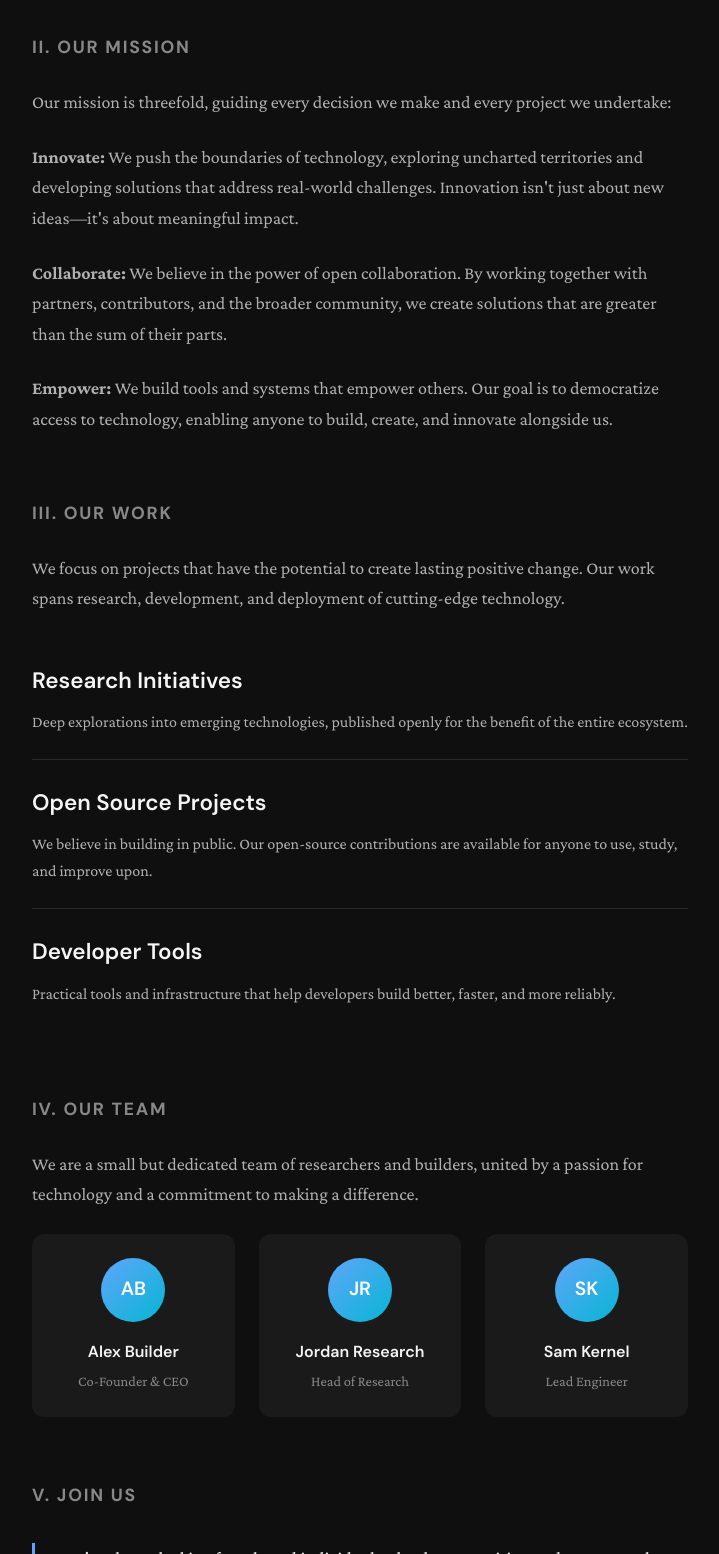
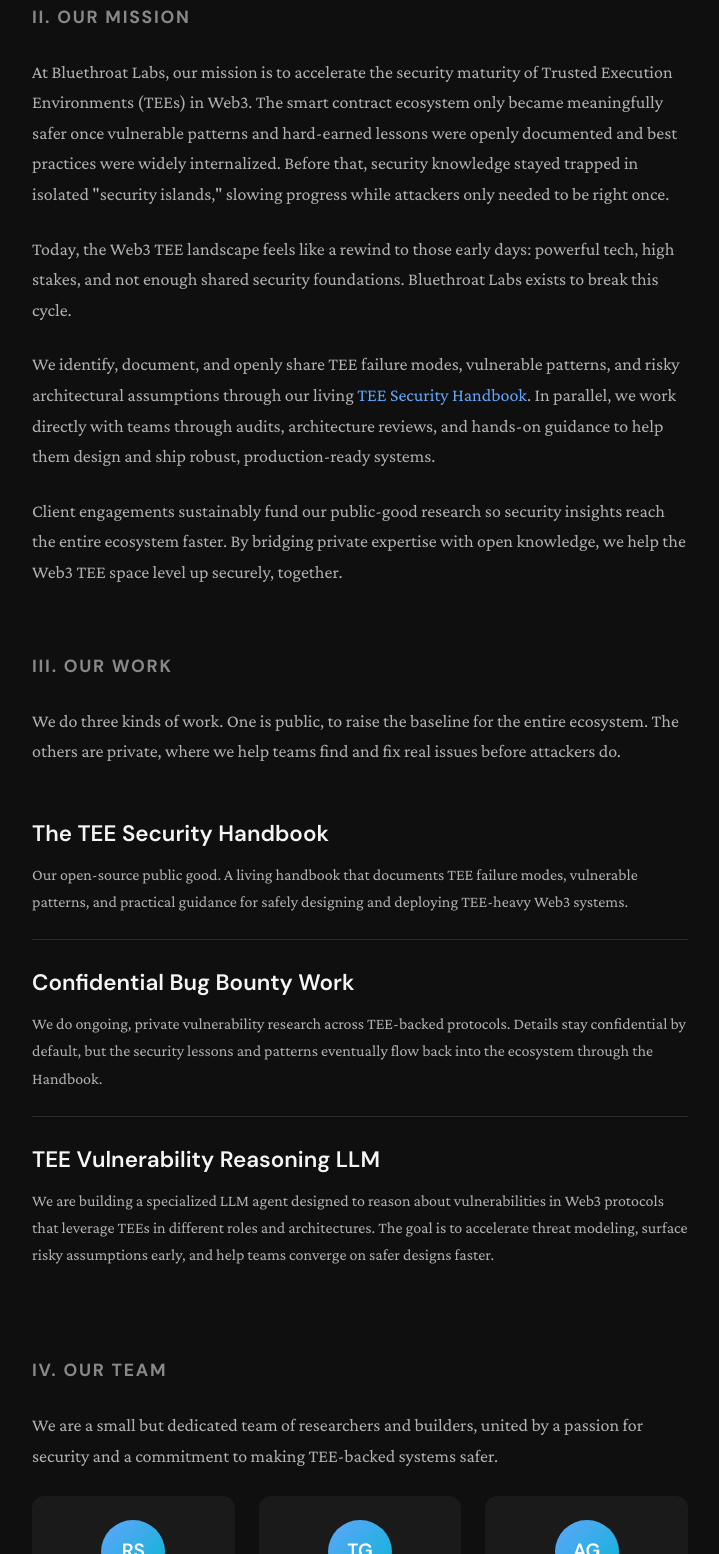
Before and after one commit to saxenism/bluethroat-labs.github.io, a plain HTML site: page index.html in a window 1280 px wide. Shown: the part 1246-2800 px from the top of the page, without its empty margins (280-999 px from the left). Drawn offline with nearby package versions, Linux system fonts and the light colour scheme.

Commit message:
Done with first version of website

```diff
--- a/index.html
+++ b/index.html
@@ -433,13 +433,13 @@
                 Trusted Execution Environments (TEEs) are a proven primitive that is now migrating into Web3. They have been used for years in security-critical systems like phones, payments, and embedded environments.
             </p>
             <p>
-                But in Web3, TEEs get held to a different bar. There is an inherent tension between hardware trust and the values of decentralisation and transparency. That tension does not go away by hand-waving it. You have to model it honestly, or risk compromising your protocol's standards and ethics.
+                But in Web3, TEEs get held to a different bar. There is an inherent tension between hardware trust and the values of decentralisation and transparency. That tension does not go away by hand-waving it. You either model it honestly, or it bites you in production.
             </p>
             <p>
-                At Bluethroat, we bridge that gap by teaching teams what TEEs really guarantee and what they do not, how they fail, and how to integrate them safely. We help protocols combine TEEs with other privacy-enhancing technologies (PETs) to build architectures that preserve Web3's core values without turning "TEE-backed" into a centralised/trust-me-bro claim.
+                At Bluethroat, we bridge that gap by teaching teams what TEEs really guarantee and what they do not, how they fail, and how to integrate them safely. We help protocols combine TEEs with other privacy-enhancing technologies (PETs) to build architectures that preserve Web3's core values without turning "TEE-backed" into a trust-me-bro claim.
             </p>
             <p>
-                We do this through our open-source <a href="https://docs.bluethroatlabs.com" target="_blank" rel="noopener noreferrer">TEE Security Handbook</a>, and our client work: audits, architecture reviews, and hands-on security consulting for teams shipping TEE-heavy systems.
+                We do this through our open-source <a href="https://docs.bluethroatlabs.com" target="_blank" rel="noopener noreferrer">TEE Security Handbook</a>, and our client work: audits, architecture reviews, and hands-on security consulting for teams shipping enclave-heavy systems.
             </p>
 
             <div class="button-group">
@@ -463,16 +463,16 @@
         <section id="mission">
             <h2>II. Our Mission</h2>
             <p>
-                Our mission is threefold, guiding every decision we make and every project we undertake:
+                At Bluethroat Labs, our mission is to accelerate the security maturity of Trusted Execution Environments (TEEs) in Web3. The smart contract ecosystem only became meaningfully safer once vulnerable patterns and hard-earned lessons were openly documented and best practices were widely internalized. Before that, security knowledge stayed trapped in isolated "security islands," slowing progress while attackers only needed to be right once.
             </p>
             <p>
-                <strong>Innovate:</strong> We push the boundaries of technology, exploring uncharted territories and developing solutions that address real-world challenges. Innovation isn't just about new ideas—it's about meaningful impact.
+                Today, the Web3 TEE landscape feels like a rewind to those early days: powerful tech, high stakes, and not enough shared security foundations. Bluethroat Labs exists to break this cycle.
             </p>
             <p>
-                <strong>Collaborate:</strong> We believe in the power of open collaboration. By working together with partners, contributors, and the broader community, we create solutions that are greater than the sum of their parts.
+                We identify, document, and openly share TEE failure modes, vulnerable patterns, and risky architectural assumptions through our living <a href="https://docs.bluethroatlabs.com" target="_blank" rel="noopener noreferrer">TEE Security Handbook</a>. In parallel, we work directly with teams through audits, architecture reviews, and hands-on guidance to help them design and ship robust, production-ready systems.
             </p>
             <p>
-                <strong>Empower:</strong> We build tools and systems that empower others. Our goal is to democratize access to technology, enabling anyone to build, create, and innovate alongside us.
+                Client engagements sustainably fund our public-good research so security insights reach the entire ecosystem faster. By bridging private expertise with open knowledge, we help the Web3 TEE space level up securely, together.
             </p>
         </section>
 
@@ -480,20 +480,20 @@
         <section id="work">
             <h2>III. Our Work</h2>
             <p>
-                We focus on projects that have the potential to create lasting positive change. Our work spans research, development, and deployment of cutting-edge technology.
+                We do three kinds of work. One is public, to raise the baseline for the entire ecosystem. The others are private, where we help teams find and fix real issues before attackers do.
             </p>
             <div class="work-list">
                 <div class="work-item">
-                    <h3>Research Initiatives</h3>
-                    <p>Deep explorations into emerging technologies, published openly for the benefit of the entire ecosystem.</p>
+                    <h3>The TEE Security Handbook</h3>
+                    <p>Our open-source public good. A living handbook that documents TEE failure modes, vulnerable patterns, and practical guidance for safely designing and deploying TEE-heavy Web3 systems.</p>
                 </div>
                 <div class="work-item">
-                    <h3>Open Source Projects</h3>
-                    <p>We believe in building in public. Our open-source contributions are available for anyone to use, study, and improve upon.</p>
+                    <h3>Confidential Bug Bounty Work</h3>
+                    <p>We do ongoing, private vulnerability research across TEE-backed protocols. Details stay confidential by default, but the security lessons and patterns eventually flow back into the ecosystem through the Handbook.</p>
                 </div>
                 <div class="work-item">
-                    <h3>Developer Tools</h3>
-                    <p>Practical tools and infrastructure that help developers build better, faster, and more reliably.</p>
+                    <h3>TEE Vulnerability Reasoning LLM</h3>
+                    <p>We are building a specialized LLM agent designed to reason about vulnerabilities in Web3 protocols that leverage TEEs in different roles and architectures. The goal is to accelerate threat modeling, surface risky assumptions early, and help teams converge on safer designs faster.</p>
                 </div>
             </div>
         </section>
@@ -502,23 +502,23 @@
         <section id="team">
             <h2>IV. Our Team</h2>
             <p>
-                We are a small but dedicated team of researchers and builders, united by a passion for technology and a commitment to making a difference.
+                We are a small but dedicated team of researchers and builders, united by a passion for security and a commitment to making TEE-backed systems safer.
             </p>
             <div class="team-grid">
                 <div class="team-member">
-                    <div class="team-avatar">AB</div>
-                    <h4>Alex Builder</h4>
-                    <p>Co-Founder & CEO</p>
+                    <div class="team-avatar">RS</div>
+                    <h4>Rahul Saxena</h4>
+                    <p>Founder · ex-ZKSync</p>
                 </div>
                 <div class="team-member">
-                    <div class="team-avatar">JR</div>
-                    <h4>Jordan Research</h4>
-                    <p>Head of Research</p>
+                    <div class="team-avatar">TG</div>
+                    <h4>Tanmay Goel</h4>
+                    <p>Researcher · ex-NVIDIA</p>
                 </div>
                 <div class="team-member">
-                    <div class="team-avatar">SK</div>
-                    <h4>Sam Kernel</h4>
-                    <p>Lead Engineer</p>
+                    <div class="team-avatar">AG</div>
+                    <h4>Abhimanyu Gupta</h4>
+                    <p>Researcher · Malware Analyst</p>
                 </div>
             </div>
         </section>
@@ -527,13 +527,13 @@
         <section id="join">
             <h2>V. Join Us</h2>
             <blockquote>
-                We're always looking for talented individuals who share our vision and want to make an impact.
+                We're always looking for people who take security seriously and enjoy going deep.
             </blockquote>
             <p>
-                If you're passionate about building innovative technology and want to be part of a team that values curiosity, collaboration, and excellence, we'd love to hear from you.
+                If you have real experience with TEEs, in Web3 or outside it, or you're the kind of person who likes tinkering, breaking systems, and learning new security paradigms, we'd love to hear from you.
             </p>
             <p>
-                Reach out to us at <a href="mailto:careers@bluethroatlabs.com">careers@bluethroatlabs.com</a> with a bit about yourself and why you'd like to join our team.
+                Email us at <a href="mailto:saxenism@bluethroatlabs.com"><strong>saxenism@bluethroatlabs.com</strong></a> with a short intro and what you've been working on.
             </p>
         </section>
     </main>
```
Also changed, not shown: 2 other files.
